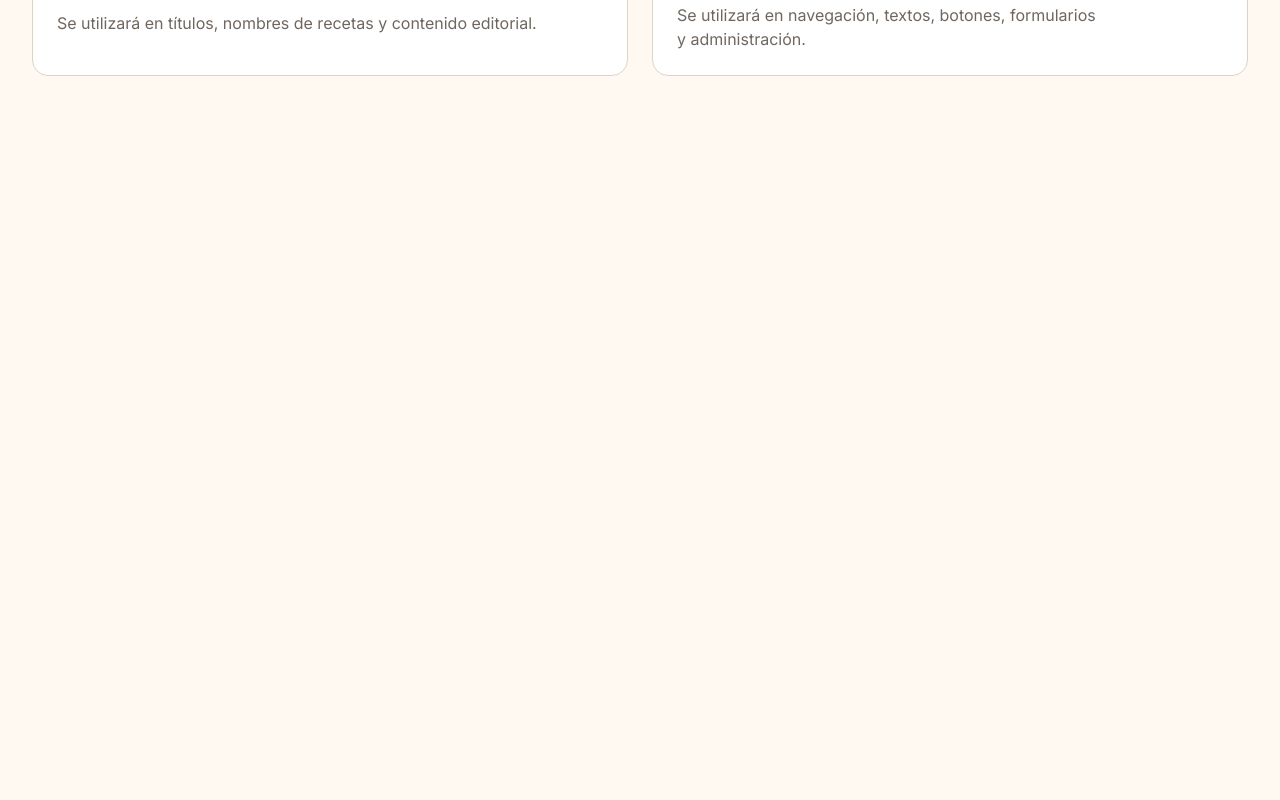
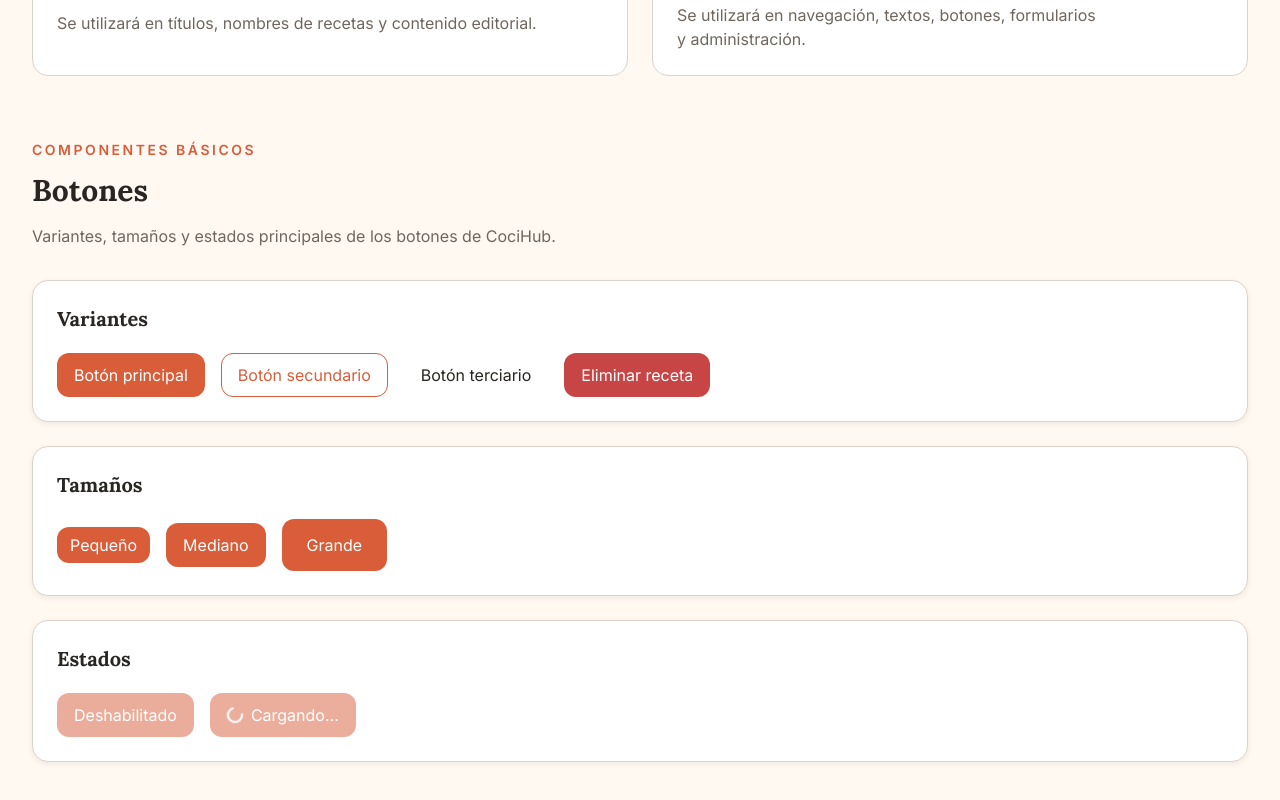
Before and after one commit to Eracres/coci_hub, a Next.js app: page /design-system in a window 1280 px wide. Shown: the part 1509-2309 px from the top of the page. Before the commit the page ends 1649 px from the top, so only its background shows below. Built offline with nearby package versions, Linux system fonts and the light colour scheme.

Commit message:
Modificacion de page.tsx en direccion src/app/desing-system

```diff
--- a/src/app/design-system/page.tsx
+++ b/src/app/design-system/page.tsx
@@ -1,4 +1,5 @@
 import { Container } from "@/components/layout/container";
+import { Button } from "@/components/ui/button";
 
 const colors = [
   ["Principal", "bg-brand", "#D95D39"],
@@ -100,6 +101,80 @@ export default function DesignSystemPage() {
             </article>
           </div>
         </section>
+
+        <section className="mt-16">
+          <div className="max-w-3xl">
+            <p className="text-sm font-semibold uppercase tracking-[0.18em] text-brand">
+              Componentes básicos
+            </p>
+
+            <h2 className="mt-3 font-serif text-3xl font-bold">
+              Botones
+            </h2>
+
+            <p className="mt-4 text-muted-foreground">
+              Variantes, tamaños y estados principales de los botones de CociHub.
+            </p>
+          </div>
+
+          <div className="mt-8 rounded-lg border border-border bg-surface p-6 shadow-[var(--shadow-sm)]">
+            <h3 className="font-serif text-xl font-bold">
+              Variantes
+            </h3>
+
+            <div className="mt-5 flex flex-wrap gap-4">
+              <Button>Botón principal</Button>
+
+              <Button variant="secondary">
+                Botón secundario
+              </Button>
+
+              <Button variant="tertiary">
+                Botón terciario
+              </Button>
+
+              <Button variant="danger">
+                Eliminar receta
+              </Button>
+            </div>
+          </div>
+
+          <div className="mt-6 rounded-lg border border-border bg-surface p-6 shadow-[var(--shadow-sm)]">
+            <h3 className="font-serif text-xl font-bold">
+              Tamaños
+            </h3>
+
+            <div className="mt-5 flex flex-wrap items-center gap-4">
+              <Button size="sm">
+                Pequeño
+              </Button>
+
+              <Button size="md">
+                Mediano
+              </Button>
+
+              <Button size="lg">
+                Grande
+              </Button>
+            </div>
+          </div>
+
+          <div className="mt-6 rounded-lg border border-border bg-surface p-6 shadow-[var(--shadow-sm)]">
+            <h3 className="font-serif text-xl font-bold">
+              Estados
+            </h3>
+
+            <div className="mt-5 flex flex-wrap gap-4">
+              <Button disabled>
+                Deshabilitado
+              </Button>
+
+              <Button isLoading>
+                Guardar receta
+              </Button>
+            </div>
+          </div>
+        </section>
       </Container>
     </main>
   );
--- /dev/null
+++ b/src/components/ui/button.tsx
@@ -0,0 +1,80 @@
+import type {
+  ButtonHTMLAttributes,
+  ReactNode,
+} from "react";
+
+type ButtonVariant =
+  | "primary"
+  | "secondary"
+  | "tertiary"
+  | "danger";
+
+type ButtonSize = "sm" | "md" | "lg";
+
+type ButtonProps = ButtonHTMLAttributes<HTMLButtonElement> & {
+  children: ReactNode;
+  variant?: ButtonVariant;
+  size?: ButtonSize;
+  isLoading?: boolean;
+};
+
+const variantClasses: Record<ButtonVariant, string> = {
+  primary:
+    "bg-brand text-inverse hover:bg-brand-hover border-transparent",
+
+  secondary:
+    "border-brand bg-surface text-brand hover:bg-surface-hover",
+
+  tertiary:
+    "border-transparent bg-transparent text-foreground hover:bg-page-muted",
+
+  danger:
+    "border-transparent bg-error text-inverse hover:opacity-90",
+};
+
+const sizeClasses: Record<ButtonSize, string> = {
+  sm: "min-h-9 px-3 text-sm",
+  md: "min-h-11 px-4 text-base",
+  lg: "min-h-13 px-6 text-base",
+};
+
+export function Button({
+  children,
+  variant = "primary",
+  size = "md",
+  isLoading = false,
+  disabled,
+  className = "",
+  type = "button",
+  ...props
+}: ButtonProps) {
+  const isDisabled = disabled || isLoading;
+
+  return (
+    <button
+      type={type}
+      disabled={isDisabled}
+      aria-disabled={isDisabled}
+      className={`
+        inline-flex items-center justify-center gap-2
+        rounded-md border font-semibold
+        transition-colors duration-150
+        focus-visible:outline-none
+        disabled:cursor-not-allowed disabled:opacity-50
+        ${variantClasses[variant]}
+        ${sizeClasses[size]}
+        ${className}
+      `}
+      {...props}
+    >
+      {isLoading && (
+        <span
+          aria-hidden="true"
+          className="size-4 animate-spin rounded-full border-2 border-current border-r-transparent"
+        />
+      )}
+
+      <span>{isLoading ? "Cargando..." : children}</span>
+    </button>
+  );
+}
```
